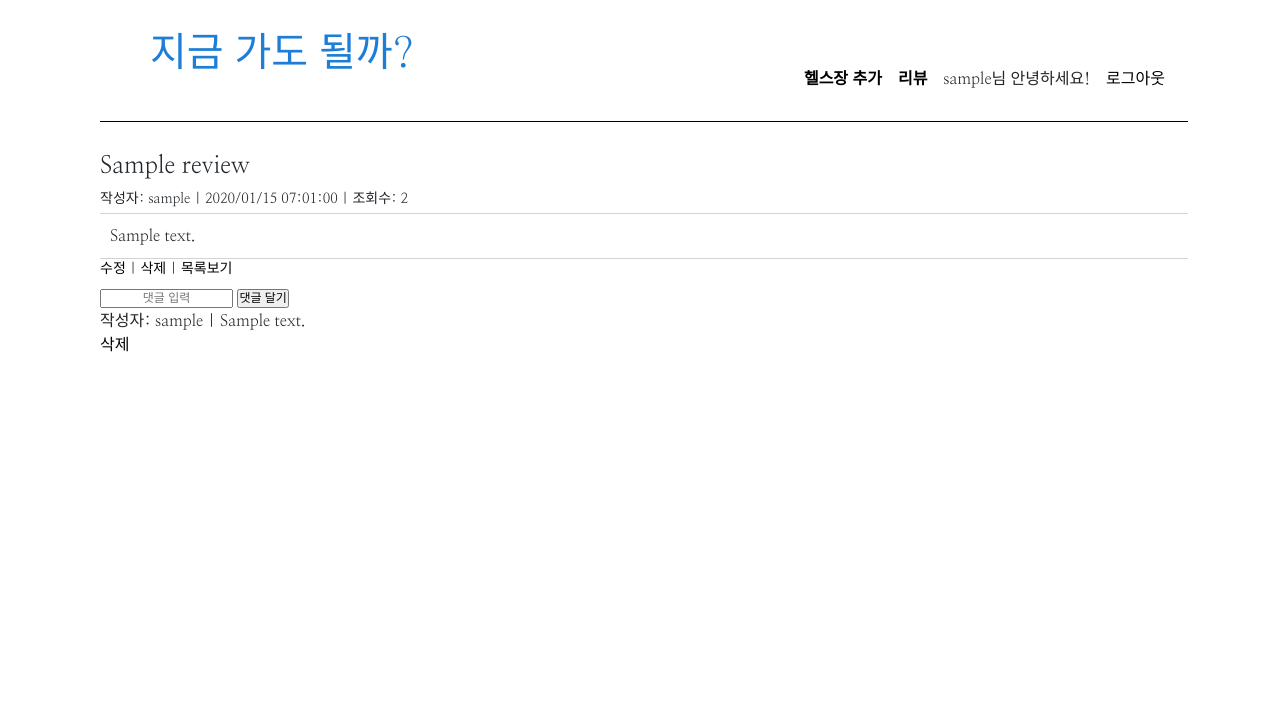
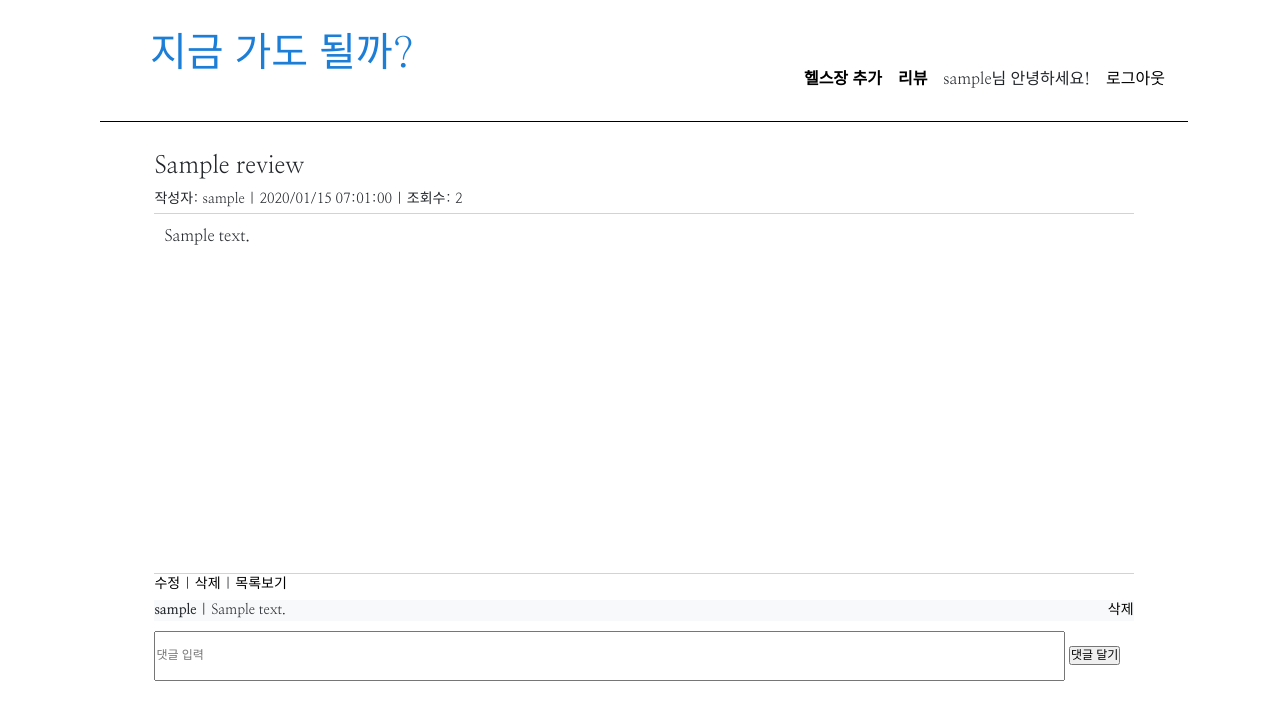
Before and after one commit to blackco66/LetsCountPeople, a Django app: page /pages/review/1/ in a window 1280 px wide. Shown: the top 720 px of the page. Run offline with Django 3.2, Linux system fonts and the light colour scheme; a user stored in the database is signed in; tables that the repository leaves empty hold one stand-in row (values such as "Sample post"); some libraries are stand-ins or nearby versions.

Commit message:
기능 오류 확인 후 수정

```diff
--- a/LetsCountPeople/LetsCountPeople/urls.py
+++ b/LetsCountPeople/LetsCountPeople/urls.py
@@ -25,7 +25,7 @@ urlpatterns = [
     path('admin/', admin.site.urls),
     path('', pages.views.index, name="index"),
     path('pages/', include('pages.urls')),
-    path('accounts/signup/', accounts.views.signup, name="signup"),
+    # path('accounts/signup/', accounts.views.signup, name="signup"),
     path('accounts/login/', accounts.views.login, name="login"),
     path('accounts/', include('allauth.urls')),
 ] + static(settings.STATIC_URL, document_root=settings.STATIC_ROOT)
--- a/LetsCountPeople/pages/models.py
+++ b/LetsCountPeople/pages/models.py
@@ -38,7 +38,6 @@ class Review(models.Model):
   author = models.ForeignKey(User, null=True, on_delete=models.CASCADE)
   title = models.CharField(max_length=40)
   content = models.TextField()
-  photo = models.ImageField(blank=True, upload_to='pages_photos')
   hits = models.IntegerField(default=0)
   created_at = models.DateTimeField(default=timezone.now)
   updated_at = models.DateTimeField(null=True)
--- a/LetsCountPeople/pages/static/pages/review.css
+++ b/LetsCountPeople/pages/static/pages/review.css
@@ -1,7 +1,7 @@
 /* review.html */
 
 .review-wrapper {
-  width: 80%;
+  width: 90%;
   margin: 0 auto;
 }
 
--- a/LetsCountPeople/pages/static/pages/show.css
+++ b/LetsCountPeople/pages/static/pages/show.css
@@ -1,6 +1,13 @@
-article {
-  display: block;
+* {
+  margin: 0;
+  padding: 0;
 }
+.show-wrapper {
+  width: 90%;
+  margin: 0 auto;
+
+}
+
 .article-info {
   font-size: 14px;
   padding-bottom: 3px;
@@ -9,12 +16,33 @@ article {
 .article-content {
   padding: 10px;
   border-bottom: 1px solid lightgray;
+  min-height: 45vh;
 }
 
 .article-edit {
   font-size: 14px;
 }
-.input-style {
-  line-height: 15px;
+
+.input-content {
+  width: 93%;
+  height: 50px;
+  text-align: left;
+}
+
+.input-submit {
+  width: 7%;
+  height: 50px;
+}
+
+.comment-wrapper {
   font-size: 14px;
+  display: flex;
+  flex-direction: column;
 }
+
+.review-comment {
+  display: flex;
+  justify-content: space-between;
+  background-color: #f8f9fa;
+
+}
--- a/LetsCountPeople/pages/static/pages/style.css
+++ b/LetsCountPeople/pages/static/pages/style.css
@@ -21,13 +21,17 @@ body {
   margin-left: 100px;
 }
 
+.main-section {
+  min-height: 70vh;
+}
+
 header {
   padding: 30px 0px 30px 50px;
   border-bottom: 1px solid #868e96;
   font-size: 1.5rem;
   display: flex;
   justify-content: space-between;
-  margin-bottom: 15px;
+  margin-bottom: 25px;
 }
 
 header nav {
--- a/LetsCountPeople/pages/templates/base.html
+++ b/LetsCountPeople/pages/templates/base.html
@@ -34,12 +34,14 @@
         <nav>
           <a class="link-review" href="/pages/review/">리뷰</a>
           <a class="link-login" href="{% url 'login' %}?next={{request.path}}">로그인</a>
-          <a class="link-signup" href="{% url 'signup' %}">회원가입</a>
+          <a class="link-signup" href="{% url 'account_signup' %}">회원가입</a>
         </nav>
       {% endif %}
     </header>
-    {% block content %}
-    {% endblock %}
+    <section class="main-section">
+      {% block content %}
+      {% endblock %}
+    </section>
     <footer>
     </footer>
     <div class="modal fade" id="createModal" tabindex="-1" role="dialog" aria-labelledby="createModalLabel" aria-hidden="true">
--- a/LetsCountPeople/pages/templates/pages/update.html
+++ b/LetsCountPeople/pages/templates/pages/edit.html
@@ -1,7 +1,7 @@
 {% extends 'base.html' %}
 
 {% block content %}
-  <form action="/pages/review/{{ review.id }}/update/" method="POST">
+  <form action="/pages/review/{{ review.id }}/edit/" method="POST">
     {% csrf_token %}
     <label for="review-title">제목: </label>
     <input id="review-title" type="text" name="review-title" value="{{ review.title }}"> <br>
--- a/LetsCountPeople/pages/templates/pages/new.html
+++ b/LetsCountPeople/pages/templates/pages/new.html
@@ -11,7 +11,7 @@
   <input id="review-content" type="text" name="review-content" placeholder="내용"> <br>
 
   <label for="review-photo">사진 </label>
-  <input id="review-photo" type="file" name="review-content"> <br>
+  <input id="review-photo" type="file" name="review-photo"> <br>
 
   <input type="submit" value="작성">
 </form>
--- a/LetsCountPeople/pages/templates/pages/review.html
+++ b/LetsCountPeople/pages/templates/pages/review.html
@@ -25,7 +25,7 @@
         </tr>
       </thead>
       <tbody>
-        {% for review in reviews %}
+        {% for review in reviews reversed %}
           <tr>
             <td style="text-align:center;">{{ review.gym.name }}</td>
             <td><a href="/pages/review/{{ review.id }}/">{{ review.title }} [{{ review.reviewcomment_set.count }}]</a></td>
--- a/LetsCountPeople/pages/templates/pages/show.html
+++ b/LetsCountPeople/pages/templates/pages/show.html
@@ -1,6 +1,7 @@
 {% extends 'base.html' %}
 {% load static %}
 {% block content %}
+  <div class="show-wrapper">
     <article>
       <h4>{{ review.title }}</h4>
       <div class="article-info">
@@ -11,28 +12,32 @@
       </div>
       <div style="font-size:14px;">
         {% if review.author == request.user %}
-        <a href="/pages/review/{{ review.id }}/update/">수정 </a>|
+          <a href="/pages/review/{{ review.id }}/edit/"> 수정 </a>|
           <a href="/pages/review/{{ review.id }}/delete/"> 삭제 </a>|
         {% endif %}
         <a href="/pages/review/"> 목록보기</a>
       </div>
       <div style="height:5px;"></div>
     </article>
-  <div>
+    <div class="comment-wrapper">
+      {% for comment in review.reviewcomment_set.all %}
+        <div class="review-comment">
+          <div><strong>{{ comment.author }}</strong> | {{ comment.content }}</div>
+          {% if request.user == comment.author %}
+            <a href="/pages/review/{{ review.id }}/comment/{{ comment.id }}/delete/">삭제</a>
+          {% endif %}
+        </div>
+      {% endfor %}
       {% if user.is_authenticated %}
+        <div style="margin-top: 10px;">
           <form action="/pages/review/{{ review.id }}/comment/" method="POST" class="comment-submit" data-rid={{ review.id }} data-csrfmiddlewaretoken="{{ csrf_token }}">
             {% csrf_token %}
-        <input id="{{ review.id }}" type="text" name="review-comment" style="line-height: 15px; font-size: 12px;" placeholder="댓글 입력" />
-        <input type="submit" style="line-height: 15px; font-size: 12px;" value="댓글 달기" />
+            <input class="input-content" id="{{ review.id }}" type="text" name="comment" style="line-height: 15px; font-size: 12px;" placeholder="댓글 입력" />
+            <input class="input-sumnit" type="submit" style="line-height: 15px; font-size: 12px;" value="댓글 달기" />
           </form>
+        </div>
       {% endif %}
-    {% for comment in review.reviewcomment_set.all %}
-      <div>작성자: {{ comment.author }} | {{ comment.content }}</div>
-      {% if request.user == comment.author %}
-      {% comment %} <a href="pages/review/{{ review.id }}/comment/{{ comment.id }}/">수정</a> {% endcomment %}
-        <a href="/pages/review/{{ review.id }}/comment/{{ comment.id }}/delete/">삭제</a>
-      {% endif %}
-    {% endfor %}
+    </div>
   </div>
   <script src="https://code.jquery.com/jquery-3.5.1.min.js" integrity="sha256-9/aliU8dGd2tb6OSsuzixeV4y/faTqgFtohetphbbj0=" crossorigin="anonymous"></script>
   <script src="{% static 'pages/my.js' %}"></script>
--- a/LetsCountPeople/pages/urls.py
+++ b/LetsCountPeople/pages/urls.py
@@ -8,7 +8,7 @@ urlpatterns = [
     path('review/', pages.views.review, name='review'),
     path('review/new/', pages.views.new, name='new'),
     path('review/<int:id>/', pages.views.show, name='show'),
-    path('review/<int:id>/update/', pages.views.update, name='update'),
+    path('review/<int:id>/edit/', pages.views.edit, name='edit'),
     path('review/<int:id>/delete/', pages.views.delete, name='delete'),
     path('review/<int:id>/comment/', pages.views.comment, name='comment'),
     # path('review/<int:id>/comment/<int:cid>/', pages.views.comment_update, name="comment_update"),
--- a/LetsCountPeople/pages/views.py
+++ b/LetsCountPeople/pages/views.py
@@ -49,8 +49,7 @@ def new(request):
     author = request.user
     title = request.POST['review-title']
     content = request.POST['review-content']
-    photo = request.FILES.get('photo', False)
-    Review.objects.create(gym=gym, author=author, title=title, content=content, photo=photo)
+    Review.objects.create(gym=gym, author=author, title=title, content=content)
     return redirect('/pages/review/')
   return render(request, 'pages/new.html')
 
@@ -62,14 +61,14 @@ def show(request, id):
     return render(request, 'pages/show.html', {'review': review})
 
 
-def update(request, id):
+def edit(request, id):
     review = Review.objects.get(id=id)
     if request.method == "POST":
         review.title = request.POST['review-title']
         review.content = request.POST['review-content']
         review.save()
         return redirect('/pages/review/'+str(id))
-    return render(request, 'pages/update.html', {'review': review})
+    return render(request, 'pages/edit.html', {'review': review})
 
 
 def delete(request, id):
@@ -79,8 +78,7 @@ def delete(request, id):
 
 
 def comment(request, id):
-    ReviewComment.objects.create(
-        author=request.user, review_id=id, content=request.POST['review-comment'])
+    ReviewComment.objects.create(author=request.user, review_id=id, content=request.POST['content'])
     new_comment = ReviewComment.objects.latest('id')
 
     context = {
@@ -88,8 +86,7 @@ def comment(request, id):
         'username': new_comment.author.username,
         'content': new_comment.content,
     }
-    review = Review.objects.get(id=id)
-    return render(request, 'pages/show.html', {'review': review})
+    return JsonResponse(context)
 
 
 def comment_delete(request, id, cid):
```
Also changed, not shown: LetsCountPeople/pages/static/pages/my.js (+12 -5 lines), LetsCountPeople/pages/migrations/0012_merge_20200807_1602.py (added). Lines whose indentation alone changed are shown as unchanged.
